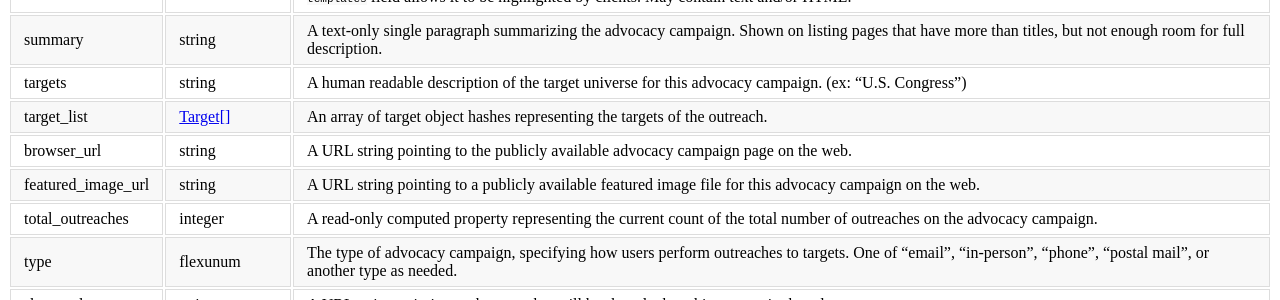
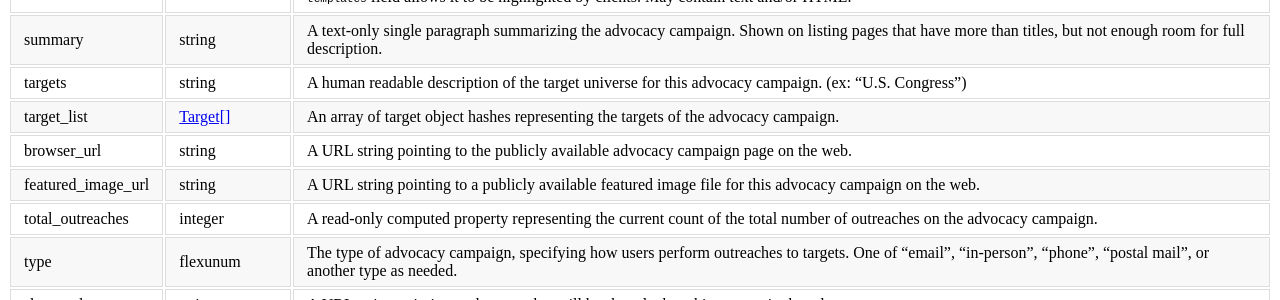
Before and after one commit to opensupporter/osdi-docs, a Jekyll site: the page built from advocacy_campaigns.md, in a window 1280 px wide and 900 px high, scrolled down 2286 px. Shown: the part 152-452 px from the top of the window. Built offline with Jekyll 4.4.1, drawn with Linux system fonts in a browser that asks for light colours; a style sheet for code colours, icons or effects is not loaded.

Commit message:
small change

```diff
--- a/advocacy_campaigns.md
+++ b/advocacy_campaigns.md
@@ -56,7 +56,7 @@
 |templates		|string[]		|A script to read over the phone, or a general template for a postcard or email. These may be captured in the description, but putting it in the `templates` field allows it to be highlighted by clients. May contain text and/or HTML.
 |summary			|string		|A text-only single paragraph summarizing the advocacy campaign. Shown on listing pages that have more than titles, but not enough room for full description.
 |targets			|string		|A human readable description of the target universe for this advocacy campaign. (ex: "U.S. Congress")
-|target_list		|[Target[]](#target)    |An array of target object hashes representing the targets of the outreach.
+|target_list		|[Target[]](#target)    |An array of target object hashes representing the targets of the advocacy campaign.
 |browser_url		|string		|A URL string pointing to the publicly available advocacy campaign page on the web.
 |featured_image_url		|string		|A URL string pointing to a publicly available featured image file for this advocacy campaign on the web.
 |total_outreaches	|integer	|A read-only computed property representing the current count of the total number of outreaches on the advocacy campaign.
```
